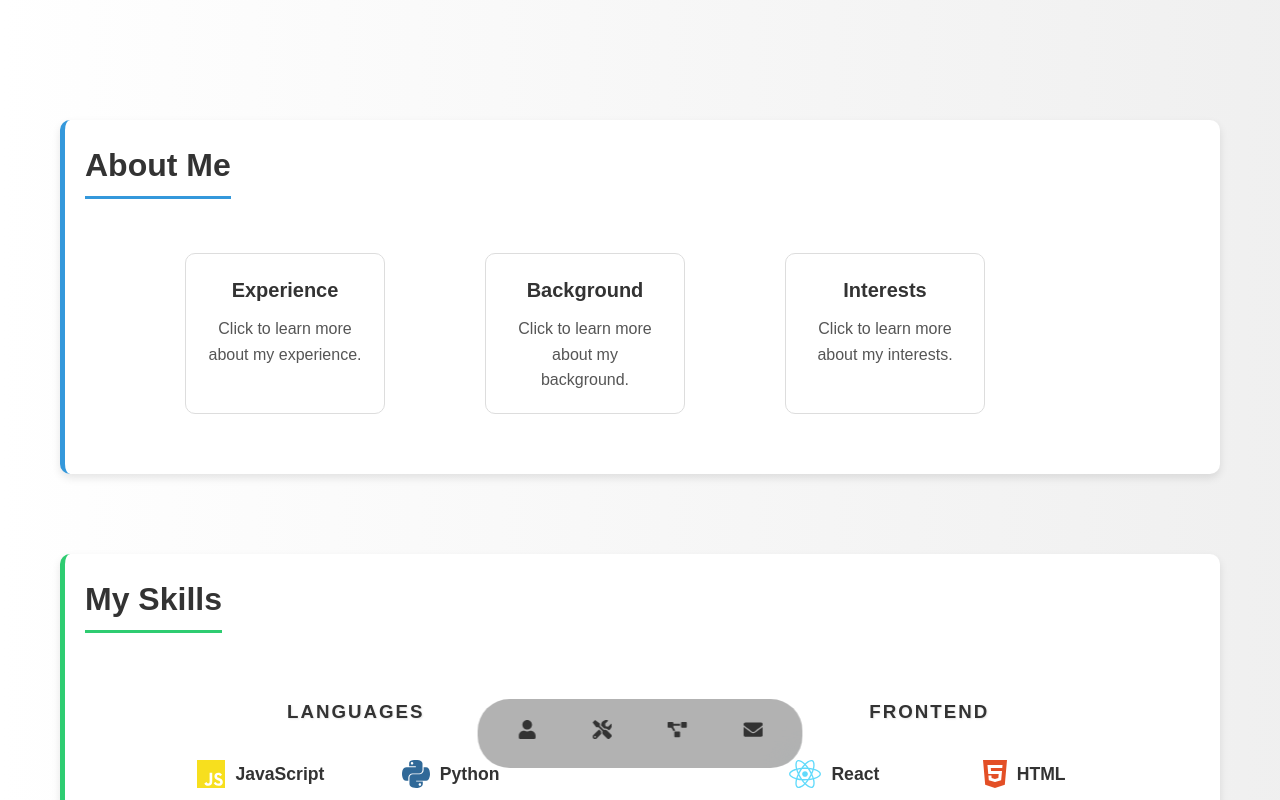
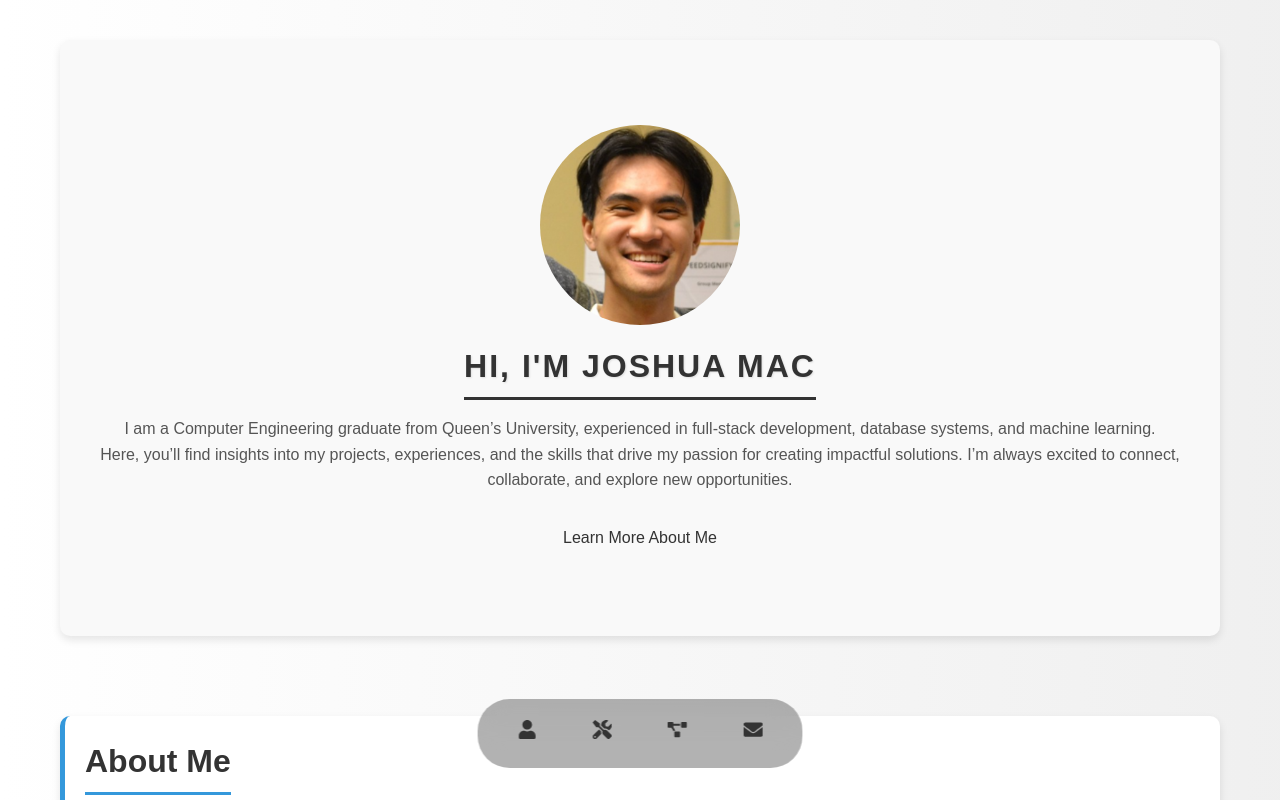
Before and after one commit to MrJayMac/PortfolioWebsite, a React (Create React App) app in the folder client/: page / in a window 1280 px wide. Shown: the top 800 px of the page. Built offline with nearby package versions, Linux system fonts and the light colour scheme.

Commit message:
adding a home page

```diff
--- a/client/src/App.js
+++ b/client/src/App.js
@@ -1,5 +1,6 @@
 import React, { useState } from 'react';
 import Nav from './components/Nav/Nav';
+import Home from './components/Home/Home'
 import About from './components/About/About';
 import Skills from './components/Skills/Skills';
 import Projects from './components/Projects/Projects';
@@ -13,6 +14,7 @@ const App = () => {
   return (
     <NavBarVisibility.Provider value={{ isNavBarVisible, setNavBarVisibility }}>
       {isNavBarVisible && <Nav />}
+      <Home/>
       <About />
       <Skills />
       <Projects />
--- /dev/null
+++ b/client/src/components/Home/Home.css
@@ -0,0 +1,50 @@
+#introduction {
+    background-color: #f9f9f9;
+    padding: 5rem 0;
+    text-align: center;
+    border: 5px solid transparent;
+  }
+
+  .intro__container {
+    display: flex;
+    flex-direction: column;
+    align-items: center;
+  }
+
+  .intro__image {
+    width: 200px;
+    height: 200px;
+    border-radius: 50%;
+    margin-bottom: 1rem;
+  }
+
+  .intro__image img {
+    width: 100%;
+    height: 100%;
+    border-radius: 50%;
+    object-fit: cover;
+  }
+
+  .intro__content h1 {
+    color: #333;
+    font-size: 2rem;
+    margin-bottom: 1rem;
+  }
+
+  .intro__content p {
+    color: #555;
+    margin-bottom: 2rem;
+  }
+
+  .btn-primary {
+    background-color: #3498db;
+    color: #fff;
+    padding: 10px 20px;
+    text-decoration: none;
+    border-radius: 4px;
+    transition: background-color 0.3s ease;
+  }
+
+  .btn-primary:hover {
+    background-color: #007bff;
+  }
--- /dev/null
+++ b/client/src/components/Home/Home.jsx
@@ -0,0 +1,27 @@
+import React from 'react';
+import './Home.css'
+import P2 from '../Photos/P2.png'
+
+const Home = () => {
+  return (
+    <section id="introduction">
+      <div className="container intro__container">
+        <div className="intro__image">
+          <img src={P2} alt="Introduction Image" />
+        </div>
+        <div className="intro__content">
+          <h1>Hi, I'm Joshua Mac</h1>
+          <p>
+          I am a Computer Engineering graduate from Queen’s University, experienced in full-stack development, database systems, and machine learning.
+          <div>
+          Here, you’ll find insights into my projects, experiences, and the skills that drive my passion for creating impactful solutions. I’m always excited to connect, collaborate, and explore new opportunities.
+            </div>
+          </p>
+          <a href="#about" className="btn btn-primary">Learn More About Me</a>
+        </div>
+      </div>
+    </section>
+  );
+};
+
+export default Home;
```
Also changed, not shown: client/src/components/Photos/P2.png (added).
